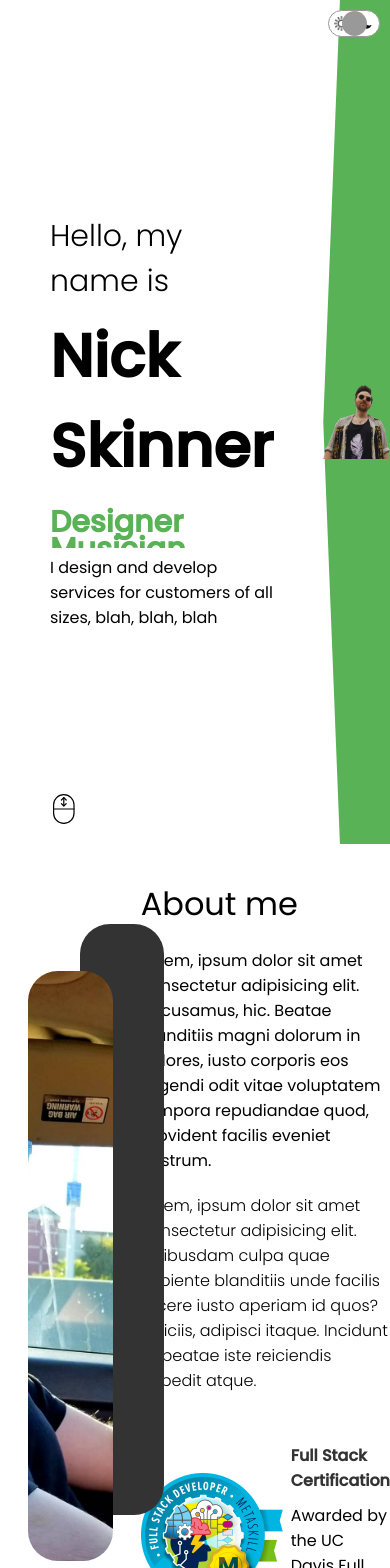
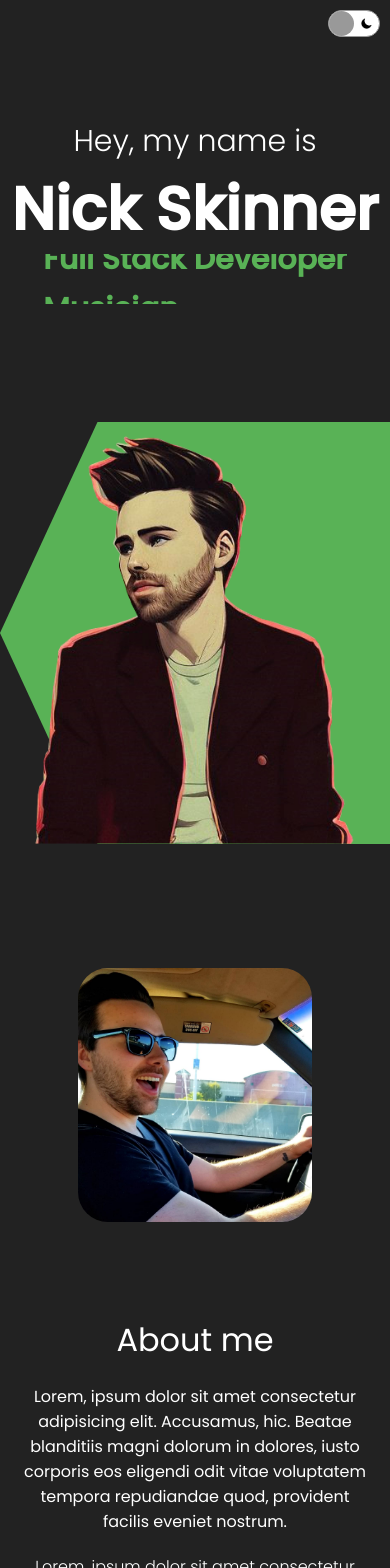
Before and after one commit to IGuessImNick/react-portfolio, a React (Create React App) app: page / in a window 390 px wide. Shown: the top 1568 px of the page. Built offline with nearby package versions, Linux system fonts and the light colour scheme.

Commit message:
almost complete redesign diving back into project

```diff
--- a/src/App.jsx
+++ b/src/App.jsx
@@ -3,18 +3,21 @@ import About from "./components/about/About";
 import ProductList from "./components/productList/ProductList";
 import Contact from "./components/contact/Contact";
 import Toggle from "./components/toggle/Toggle";
-import { useState } from "react";
+import { useContext } from "react";
+import { ThemeContext } from "./context";
 
 const App = () => {
-  const [dark, setDark] = useState(false);
-
-  return <div>
-    <Toggle />
-    <Intro />
-    <About />
-    <ProductList />
-    <Contact />
-  </div>;
+  const theme = useContext(ThemeContext);
+  const darkMode = theme.state.darkMode;
+  return (
+    <div style={{backgroundColor:darkMode ? "#222" : "white", color: darkMode && "white"}}>
+      <Toggle />
+      <Intro />
+      <About />
+      <ProductList />
+      <Contact />
+    </div>
+  );
 };
 
 export default App;
--- a/src/components/about/about.css
+++ b/src/components/about/about.css
@@ -15,6 +15,7 @@
 
 .a-right {
     flex: 1;
+    height: 100%;
 }
 
 .a-card.bg {
@@ -72,3 +73,27 @@
     color: #333;
     margin-bottom: 10px;
 }
+
+@media screen and (max-width: 480px) {
+    .a{
+        flex-direction: column;
+        text-align: center;
+        margin-top: 50px;
+    }
+
+    .a-left {
+        width: 100%;
+    }
+
+    .a-card {
+        height: 30vh;
+    }
+
+    .a-card.bg, .a-award {
+        display: none;
+    }
+
+    .a-right {
+        padding: 20px;
+    }
+}
--- a/src/components/contact/Contact.jsx
+++ b/src/components/contact/Contact.jsx
@@ -2,13 +2,16 @@ import "./contact.css";
 import Phone from "../../img/phone.png";
 import Email from "../../img/email.png";
 import Address from "../../img/address.png";
-import { useRef, useState } from "react";
+import { useRef, useState, useContext } from "react";
+import { ThemeContext } from "../../context";
 
 import emailjs from "emailjs-com";
 
 const Contact = () => {
     const formRef = useRef();
     const [done, setDone] = useState(false)
+    const theme = useContext(ThemeContext);
+    const darkMode = theme.state.darkMode;
 
     const handleSubmit = (e) => {
         e.preventDefault()
@@ -41,7 +44,7 @@ const Contact = () => {
                         </div>
                         <div className="c-info-item">
                             <img src={Address} alt="" className="c-icon"/>
-                            Tracy, CA 95376
+                            Pleasanton, CA 94588
                         </div>
                     </div>
                 </div>
@@ -50,10 +53,10 @@ const Contact = () => {
                         <b>What's your story?</b> Get in touch, I'm always looking for new and exciting opportunities.
                     </p>
                     <form ref={formRef} onSubmit={handleSubmit}>
-                        <input type="text" placeholder="Name" name="user_name" />
-                        <input type="text" placeholder="Subject" name="user_subject" />
-                        <input type="text" placeholder="Email" name="user_email" />
-                        <textarea rows="5" placeholder="Message" name="message" />
+                        <input style={{backgroundColor: darkMode && "#333"}} type="text" placeholder="Name" name="user_name" />
+                        <input style={{backgroundColor: darkMode && "#333"}} type="text" placeholder="Subject" name="user_subject" />
+                        <input style={{backgroundColor: darkMode && "#333"}} type="text" placeholder="Email" name="user_email" />
+                        <textarea style={{backgroundColor: darkMode && "#333"}} rows="5" placeholder="Message" name="message" />
                         <button>Submit</button>
                         {done && "Thank you for your interest!"}
                     </form>
--- a/src/components/contact/contact.css
+++ b/src/components/contact/contact.css
@@ -5,7 +5,7 @@
 
 .c-bg {
     width: 20px;
-    height: 100%;
+    height: 100vh;
     background-color: #59b256;
     position: absolute;
 }
@@ -80,3 +80,36 @@ button {
     font-weight: 500;
     cursor: pointer;
 }
+
+@media screen and (max-width: 480px) {
+    .c-wrapper{
+        flex-direction: column;
+        padding: 0px 50px;
+    }
+
+    .c-title {
+        font-size: 30px;
+    }
+
+    .c-info-item {
+        margin: 20px 0px;
+        width: 100%;
+    }
+
+    .c-desc {
+        display: none;
+    }
+
+    form {
+        margin-top: 0;
+        display: flex;
+        flex-wrap: wrap;
+    }
+
+    input {
+        width: 35%;
+        height: 40px;
+        margin: 10px;
+        margin-left: 0;
+    }
+}
--- a/src/components/intro/Intro.jsx
+++ b/src/components/intro/Intro.jsx
@@ -1,18 +1,18 @@
 import "./intro.css";
-import Me from "../../img/me-cropped-3.png"
+import Me from "../../img/me-new.png"
 
 const Intro = () => {
     return (
         <div className="i">
             <div className="i-left">
                 <div className="i-left-wrapper">
-                    <h2 className="i-intro">Hello, my name is</h2>
+                    <h2 className="i-intro">Hey, my name is</h2>
                     <h1 className="i-name">Nick Skinner</h1>
                     <div className="i-title">
                         <div className="i-title-wrapper">
-                            <div className="i-title-item">Full Stack Developer</div>
                             <div className="i-title-item">UI/UX Designer</div>
                             <div className="i-title-item">Game Designer</div>
+                            <div className="i-title-item">Full Stack Developer</div>
                             <div className="i-title-item">Musician</div>
                             <div className="i-title-item">Content Creator</div>
                         </div>
--- a/src/components/intro/intro.css
+++ b/src/components/intro/intro.css
@@ -13,6 +13,7 @@
 .i-right {
     flex: 1;
     position: relative;
+    height: 100vh;
 }
 
 .i-left-wrapper {
@@ -86,6 +87,26 @@
 .i-img {
     width: 100%;
     height: 100%;
-    object-fit: contain;
+    object-fit: cover;
     position: absolute;
+    bottom: 0;
 }
+
+
+@media screen and (max-width: 480px) {
+    .i{
+        flex-direction: column;
+    }
+
+    .i-left-wrapper {
+        padding: 10px;
+        align-items: center;
+        justify-content: center;
+        height: 100%;
+        text-align: center;
+    }
+
+    .i-desc {
+        display: none;
+    }
+}
--- a/src/components/product/product.css
+++ b/src/components/product/product.css
@@ -33,3 +33,10 @@
 .p:hover .p-img {
     transform: translateY(-5%);
 }
+
+@media screen and (max-width: 480px) {
+    .p {
+        width: 40%;
+        height: 20vh;
+    }
+}
--- a/src/components/productList/productList.css
+++ b/src/components/productList/productList.css
@@ -25,3 +25,17 @@
     flex-wrap: wrap;
     justify-content: space-between;
 }
+
+@media screen and (max-width: 480px) {
+    .pl {
+        padding: 10px;
+    }
+
+    .pl-texts {
+        width: 100%;
+    }
+
+    .pl-desc {
+        display: none;
+    }
+}
--- a/src/components/toggle/Toggle.jsx
+++ b/src/components/toggle/Toggle.jsx
@@ -1,13 +1,20 @@
 import './toggle.css';
 import Sun from "../../img/sun.png";
 import Moon from "../../img/moon.jpg";
+import { useContext } from 'react';
+import { ThemeContext } from '../../context';
 
 const Toggle = () => {
+    const theme = useContext(ThemeContext)
+
+    const handleClick = () => {
+        theme.dispatch({type:"TOGGLE"})
+    }
     return (
         <div className='t'>
             <img src={Sun} alt="" className='t-icon'/>
             <img src={Moon} alt="" className='t-icon'/>
-            <div className='t-button'></div>
+            <div className='t-button' onClick={handleClick} style={{left: theme.state.darkMode ? 0 : 25}}></div>
         </div>
     )
 }
--- /dev/null
+++ b/src/context.js
@@ -0,0 +1,24 @@
+import { createContext, useReducer } from "react";
+
+export const ThemeContext = createContext();
+
+const INITIAL_STATE = { darkMode: true };
+
+const themeReducer = (state, action) => {
+    switch(action.type) {
+        case "TOGGLE":
+            return { darkMode: !state.darkMode };
+        default:
+            return state;
+    }
+}
+
+export const ThemeProvider = (props) => {
+    const [state, dispatch] = useReducer(themeReducer, INITIAL_STATE)
+
+    return (
+        <ThemeContext.Provider value={{state, dispatch}}>
+            {props.children}
+        </ThemeContext.Provider>
+    )
+}
--- a/src/index.js
+++ b/src/index.js
@@ -1,10 +1,13 @@
 import React from 'react';
 import ReactDOM from 'react-dom';
 import App from './App';
+import { ThemeProvider } from './context';
 
 ReactDOM.render(
   <React.StrictMode>
-    <App />
+    <ThemeProvider>
+      <App />
+    </ThemeProvider>
   </React.StrictMode>,
   document.getElementById('root')
 );
```
Also changed, not shown: src/img/me-new.png (added), src/img/me-outside.jpg (added).
